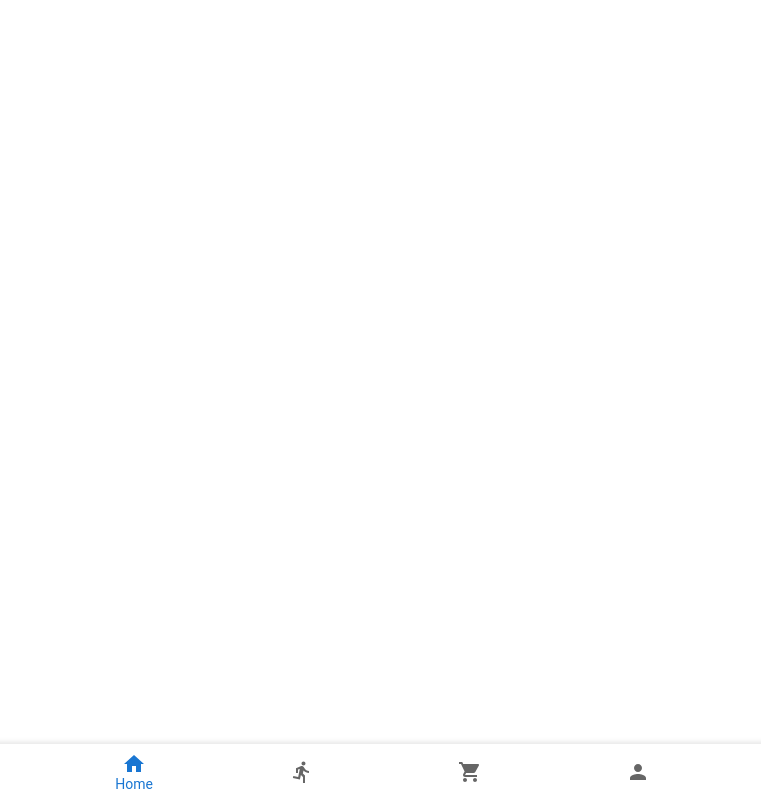
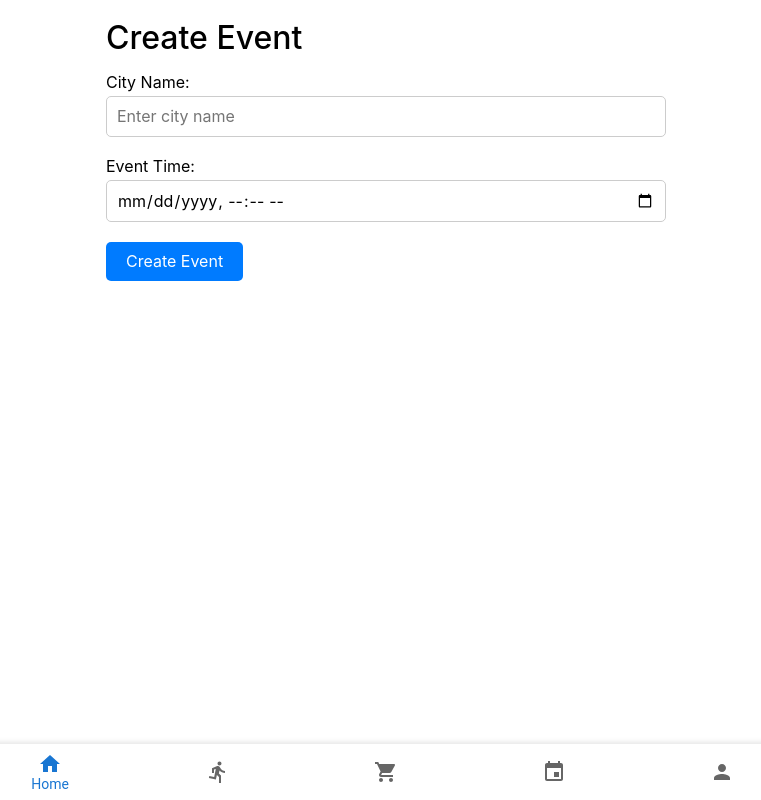
Before and after one commit to Ender-600/RunTrack-frontend, a React (Create React App) app: page /create-event in a window 1280 px wide. Shown: the whole page, without its empty margins (254-1015 px from the left). Built offline with nearby package versions, Linux system fonts and the light colour scheme.

Commit message:
event page

```diff
--- a/src/App.js
+++ b/src/App.js
@@ -6,6 +6,9 @@ import Navbar from "./components/Navbar";
 import PrivateRoute from "./features/auth/PrivateRoute";
 import ShopPage from "./pages/shop/ShopPage";
 import Run from "./pages/run/Run";
+import EventPage from "./pages/EventPage/EventPage";
+import CreateEventPage from "./pages/CreateEventPage";
+
 
 function App() {
   const [value, setValue] = React.useState(0);
@@ -27,6 +30,8 @@ function App() {
           path="/run"
           element={<Run/>}
         />
+        <Route path="/events" element={<EventPage />} />
+        <Route path="/create-event" element={<CreateEventPage />} />
       </Routes>
       <Navbar value={value} onChange={setValue} />
     </Router>
--- a/src/components/Navbar.jsx
+++ b/src/components/Navbar.jsx
@@ -4,6 +4,7 @@ import { BottomNavigation, BottomNavigationAction } from "@mui/material";
 import HomeIcon from "@mui/icons-material/Home";
 import PersonIcon from "@mui/icons-material/Person";
 import ShoppingCartIcon from "@mui/icons-material/ShoppingCart";
+import EventIcon from "@mui/icons-material/Event";
 import DirectionsRunIcon from "@mui/icons-material/DirectionsRun"; // 跑步图标
 
 const Navbar = ({ value, onChange }) => {
@@ -22,6 +23,9 @@ const Navbar = ({ value, onChange }) => {
         navigate("/shop"); // 跳转到购物车页面
         break;
       case 3:
+        navigate("/events"); // Navigate to the Events page
+        break;
+      case 4:
         navigate("/profile"); // 跳转到个人页面
         break;
       default:
@@ -44,6 +48,7 @@ const Navbar = ({ value, onChange }) => {
       <BottomNavigationAction label="Home" icon={<HomeIcon />} />
       <BottomNavigationAction label="Run" icon={<DirectionsRunIcon />} />
       <BottomNavigationAction label="Cart" icon={<ShoppingCartIcon />} />
+      <BottomNavigationAction label="Events" icon={<EventIcon />} />
       <BottomNavigationAction label="Profile" icon={<PersonIcon />} />
     </BottomNavigation>
   );
--- /dev/null
+++ b/src/pages/CreateEventPage.jsx
@@ -0,0 +1,90 @@
+import React, { useState } from "react";
+
+const CreateEventPage = () => {
+  const [city, setCity] = useState("");
+  const [time, setTime] = useState("");
+
+  const handleCreateEvent = async () => {
+    if (!city || !time) {
+      alert("Please fill in both the city name and time!");
+      return;
+    }
+
+    try {
+      // Example API call to create an event
+      const response = await fetch("http://localhost:8080/events", {
+        method: "POST",
+        headers: {
+          "Content-Type": "application/json",
+        },
+        body: JSON.stringify({ city, time }),
+      });
+
+      if (response.ok) {
+        alert("Event created successfully!");
+        // Redirect to the Events page or clear the form
+        setCity("");
+        setTime("");
+        window.location.href = "/events"; // Redirect to the Events page
+      } else {
+        const errorData = await response.json();
+        alert(`Failed to create event: ${errorData.message}`);
+      }
+    } catch (error) {
+      console.error("Error creating event:", error);
+      alert("An error occurred while creating the event.");
+    }
+  };
+
+  return (
+    <div style={{ padding: "20px", maxWidth: "600px", margin: "0 auto" }}>
+      <h1>Create Event</h1>
+      <div style={{ marginBottom: "20px" }}>
+        <label style={{ display: "block", marginBottom: "5px" }}>
+          City Name:
+        </label>
+        <input
+          type="text"
+          value={city}
+          onChange={(e) => setCity(e.target.value)}
+          placeholder="Enter city name"
+          style={{
+            width: "100%",
+            padding: "10px",
+            border: "1px solid #ccc",
+            borderRadius: "5px",
+          }}
+        />
+      </div>
+      <div style={{ marginBottom: "20px" }}>
+        <label style={{ display: "block", marginBottom: "5px" }}>Event Time:</label>
+        <input
+          type="datetime-local"
+          value={time}
+          onChange={(e) => setTime(e.target.value)}
+          style={{
+            width: "100%",
+            padding: "10px",
+            border: "1px solid #ccc",
+            borderRadius: "5px",
+          }}
+        />
+      </div>
+      <button
+        onClick={handleCreateEvent}
+        style={{
+          padding: "10px 20px",
+          backgroundColor: "#007BFF",
+          color: "#fff",
+          border: "none",
+          borderRadius: "5px",
+          cursor: "pointer",
+        }}
+      >
+        Create Event
+      </button>
+    </div>
+  );
+};
+
+export default CreateEventPage;
--- /dev/null
+++ b/src/pages/EventPage/EventPage.jsx
@@ -0,0 +1,119 @@
+import React, { useState } from "react";
+import { useNavigate } from "react-router-dom";
+
+const EventPage = () => {
+  const [city, setCity] = useState(""); // State to store the city name
+  const [fetchedEvents, setFetchedEvents] = useState([]); // State to store fetched events
+  const navigate = useNavigate();
+
+  const handleCreateEvent = () => {
+    navigate("/create-event");
+  };
+
+  const handleShowEvents = async () => {
+    if (!city) {
+      alert("Please enter a city name!");
+      return;
+    }
+
+    try {
+      // Corrected fetch call to use the backend's /events/location endpoint
+      const response = await fetch(`http://localhost:8080/events/location?location=${city}`);
+      if (!response.ok) {
+        throw new Error("Failed to fetch events");
+      }
+      const events = await response.json();
+      if (events.length === 0) {
+        alert("No events found for the given city.");
+      } else {
+        setFetchedEvents(events); // Update the state with fetched events
+      }
+    } catch (error) {
+      console.error("Error fetching events:", error);
+      alert("An error occurred while fetching events.");
+    }
+  };
+
+  return (
+    <div style={{ padding: "20px" }}>
+      <h1>Events</h1>
+      <p>Discover events happening near you!</p>
+
+      {/* Create Event Button */}
+      <button
+        onClick={handleCreateEvent}
+        style={{
+          padding: "10px 20px",
+          margin: "10px",
+          backgroundColor: "#007BFF",
+          color: "#fff",
+          border: "none",
+          borderRadius: "5px",
+          cursor: "pointer",
+        }}
+      >
+        Create Event
+      </button>
+
+      {/* Show Events by City */}
+      <div style={{ marginTop: "20px" }}>
+        <input
+          type="text"
+          value={city}
+          onChange={(e) => setCity(e.target.value)}
+          placeholder="Enter city name"
+          style={{
+            padding: "10px",
+            borderRadius: "5px",
+            border: "1px solid #ccc",
+            marginRight: "10px",
+          }}
+        />
+        <button
+          onClick={handleShowEvents}
+          style={{
+            padding: "10px 20px",
+            backgroundColor: "#28a745",
+            color: "#fff",
+            border: "none",
+            borderRadius: "5px",
+            cursor: "pointer",
+          }}
+        >
+          Show Events
+        </button>
+      </div>
+
+      {/* Render Fetched Events */}
+      <div style={{ marginTop: "20px" }}>
+        {fetchedEvents.length > 0 ? (
+          <ul style={{ listStyleType: "none", padding: 0 }}>
+            {fetchedEvents.map((event) => (
+              <li
+                key={event.eventId} // Updated to use eventId as the unique key
+                style={{
+                  marginBottom: "20px",
+                  padding: "10px",
+                  border: "1px solid #ccc",
+                  borderRadius: "5px",
+                }}
+              >
+                <h3>{event.name}</h3>
+                <p>
+                  <strong>City:</strong> {event.location}
+                </p>
+                <p>
+                  <strong>Date:</strong> {event.date}
+                </p>
+              </li>
+            ))}
+          </ul>
+        ) : (
+          <p>No events found</p>
+        )}
+      </div>
+    </div>
+  );
+};
+
+export default EventPage;
```
